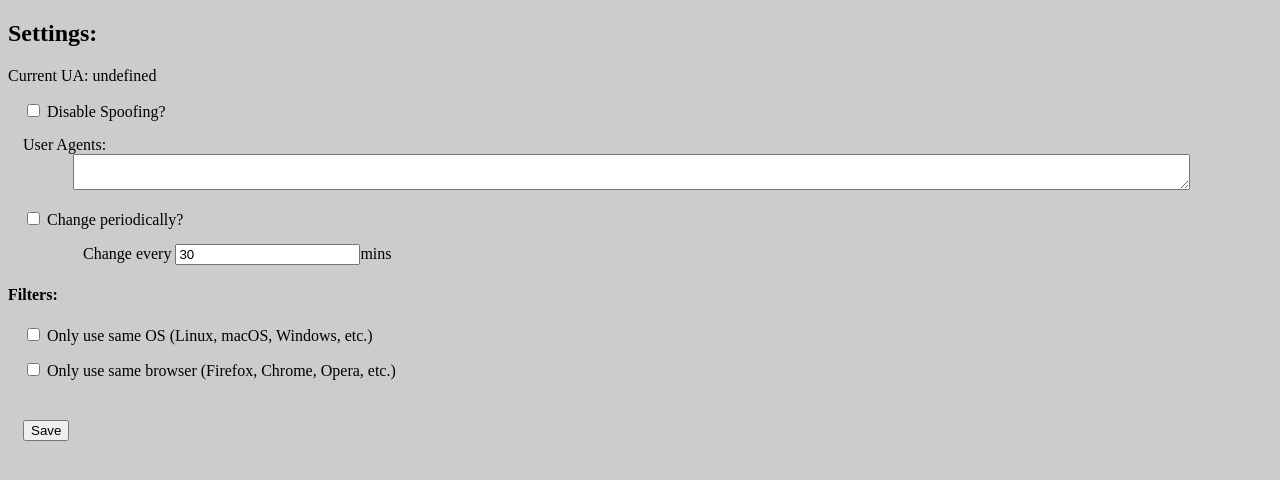
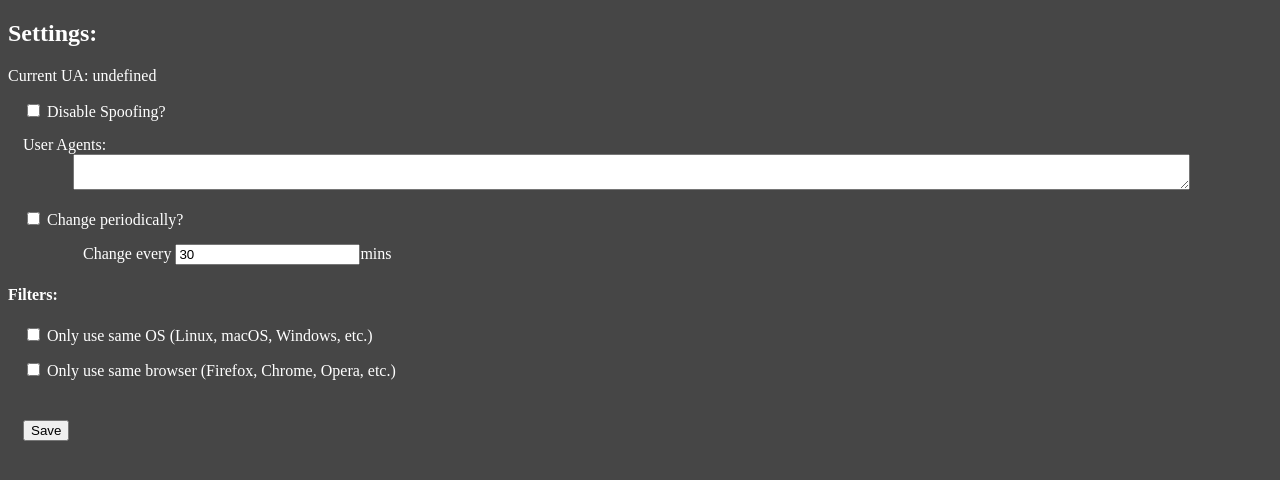
Before and after one commit to sbutler2901/UAPhantom, a browser extension: page options/options.html in a window 1280 px wide. Drawn offline with Linux system fonts and the light colour scheme.

Commit message:
matched the options page theme with the popup white/grey

```diff
--- a/options/options.html
+++ b/options/options.html
@@ -6,7 +6,8 @@
 
         <style>
             body {
-                background-color: #ccc;
+            	background-color: #464646;
+            	color: white;
             }
             label {
                 display: block;
```
